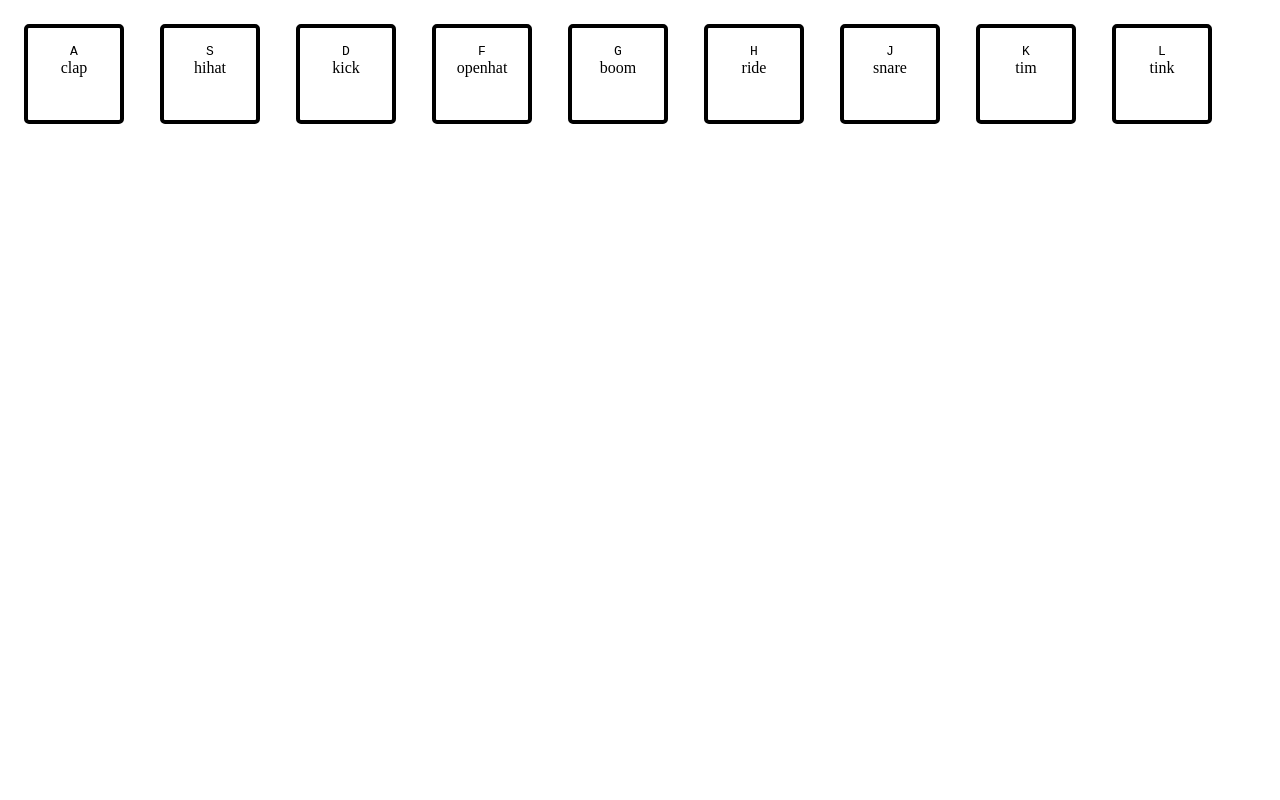
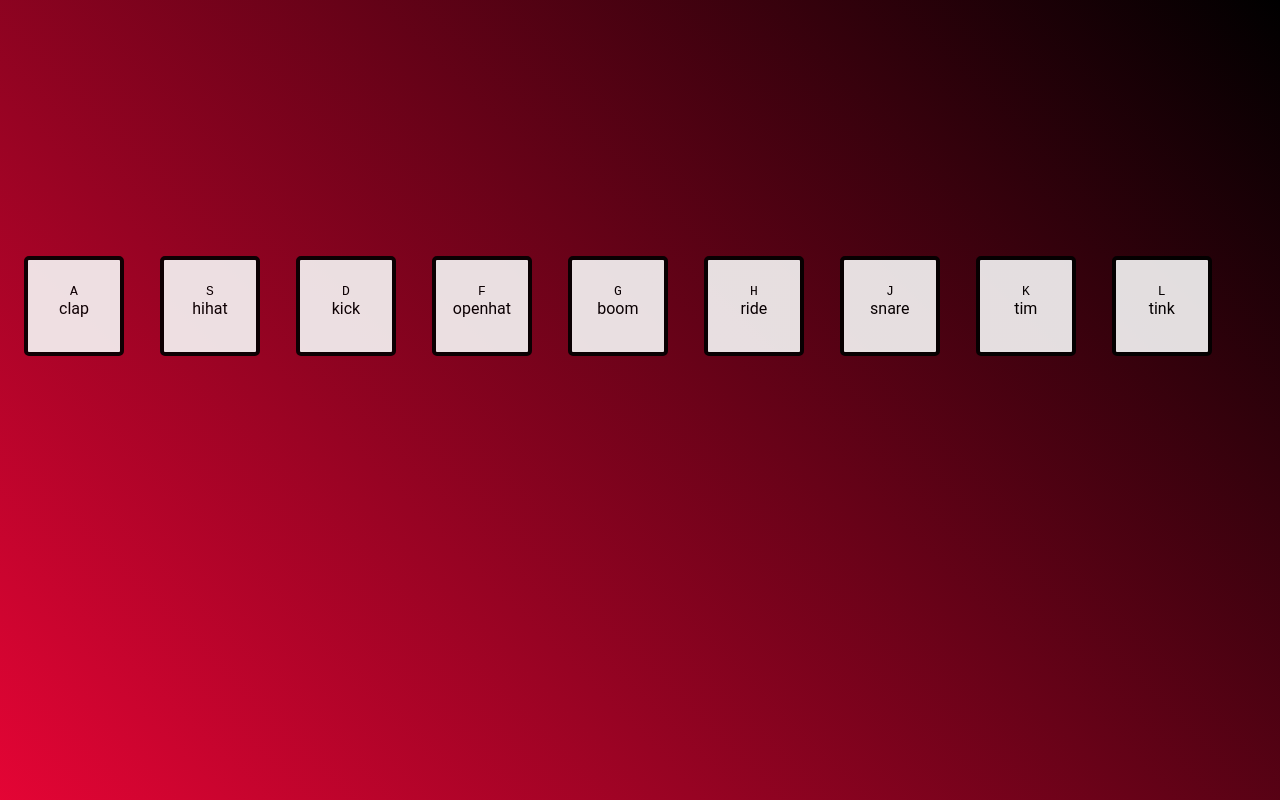
Before and after one commit to SammyGP/Drum-kit, a plain HTML site: page index.html in a window 1280 px wide. Shown: the top 800 px of the page. Drawn offline with Linux system fonts and the light colour scheme.

Commit message:
added styling

```diff
--- a/main.css
+++ b/main.css
@@ -1,8 +1,20 @@
 body {
 	min-height:100vh;
 	align-items:center;
+	font-family:Roboto;
+	background: -moz-linear-gradient(45deg, rgba(255,5,59,1) 0%, rgba(0,0,0,1) 100%); /* ff3.6+ */
+	background: -webkit-gradient(linear, left bottom, right top, color-stop(0%, rgba(255,5,59,1)), color-stop(100%, rgba(0,0,0,1))); /* safari4+,chrome */
+	background: -webkit-linear-gradient(45deg, rgba(255,5,59,1) 0%, rgba(0,0,0,1) 100%); /* safari5.1+,chrome10+ */
+	background: -o-linear-gradient(45deg, rgba(255,5,59,1) 0%, rgba(0,0,0,1) 100%); /* opera 11.10+ */
+	background: -ms-linear-gradient(45deg, rgba(255,5,59,1) 0%, rgba(0,0,0,1) 100%); /* ie10+ */
+	background: linear-gradient(45deg, rgba(255,5,59,1) 0%, rgba(0,0,0,1) 100%); /* w3c */
+	filter: progid:DXImageTransform.Microsoft.gradient( startColorstr='#000000', endColorstr='#FF053B',GradientType=1 ); /* ie6-9 */
+}
+.keys {
+	margin-top:30vh;
 }
 .key {
+	opacity:0.9;
 	width:60px;
 	height:60px;
 	text-align:center;
@@ -12,13 +24,16 @@ body {
 	border-radius:5px;
 	margin:1rem;
 	padding:1rem;
+	background-color:#f7f7f7;
 
 }
 .playing {
 	transform:scale(1.1);
-	border-color:red;
+	border-color:#ff053b;
+	color:#ff053b;
 
 }
 kbd {
+	padding-top:0.5rem;
 	display:block;
 }
```
